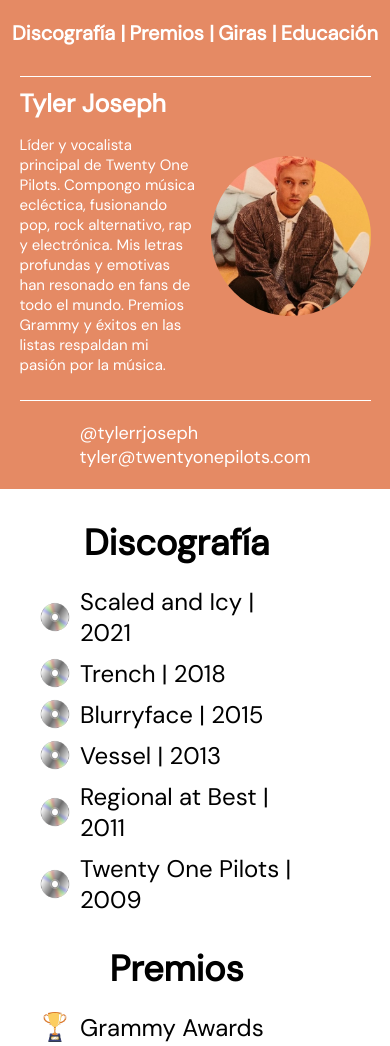
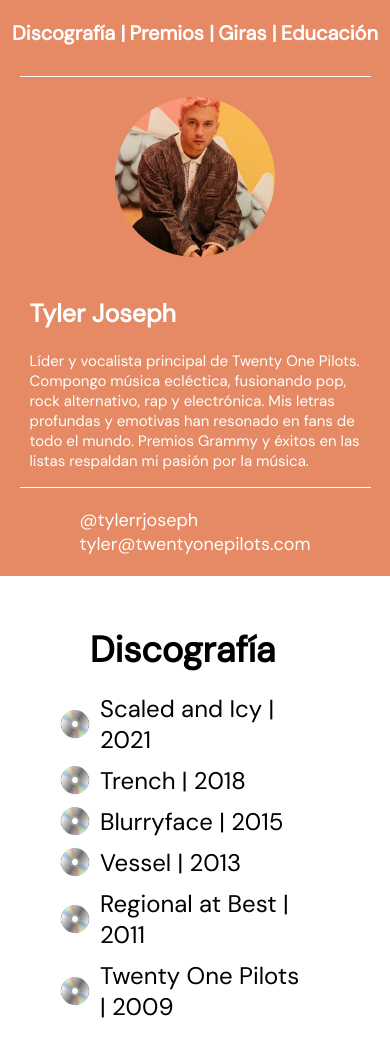
Before and after one commit to ocram32/twentyonepilots, a plain HTML site: page cv/index.html in a window 390 px wide. Shown: the top 1046 px of the page. Drawn offline with Linux system fonts and the light colour scheme.

Commit message:
Correciones responsive

```diff
--- a/cv/css.css
+++ b/cv/css.css
@@ -1,6 +1,24 @@
 @import url('https://fonts.googleapis.com/css2?family=DM+Sans&display=swap');
 
 * {font-family: 'DM Sans', sans-serif;}
+
+.row {
+  flex-direction: row;
+  justify-content: space-between;
+  align-items: center;
+  max-width: 800px;
+  width: 90%;
+  height: 300px;
+}
+
+/* Create two equal columns that floats next to each other */
+.column {
+  box-sizing: border-box;
+  float: left;
+  width: 50%;
+  padding: 10px;
+  height: 150px; /* Should be removed. Only for demonstration */
+}
 
 body {
   margin: 0px;
@@ -28,13 +46,18 @@
 }
 
 #nombre{
-  margin: 0px;
+  margin-top: 50px;
   font-size: 50px;
+}
+
+#separador2 {
+  margin-top: 100px;
 }
 
 #ocupacion{
   font-size: 20px;
   font-weight: 100;
+  margin-bottom: 10px;
 }
 .seccion1 {
     background-color: #E58A64;
@@ -43,6 +66,7 @@
     flex-direction: column;
     align-items: center;
     color: white;
+    flex-wrap: wrap;
   }
 
   .container {
@@ -57,6 +81,12 @@
   .info {
     width: 50%;
   }
+
+  .image{
+    text-align: center;
+    padding-top: 100px;
+  }
+
 
   .image img {
     border-radius: 50%;
@@ -90,6 +120,7 @@
   }
 
   .two-columns {
+    padding: 20px;
     display: flex;
     flex-direction: row;
     justify-content: space-between;
@@ -177,7 +208,16 @@
   }
 
 /** Responsive **/
-  @media only screen and (max-width: 600px) {
+  @media only screen and (max-width: 850px) {
+
+    .image {
+      padding-top: 0px;
+    }
+
+    .column {
+      width: 100%;
+  }
+
     .two-columns{
       flex-wrap: wrap;
     }
--- a/cv/index.html
+++ b/cv/index.html
@@ -20,20 +20,25 @@
 
     <section class="seccion1">
       <hr id="separador">
-        <div class="container">
-          <div class="info">
-            <h1 id="nombre">Tyler Joseph</h1>
-            <h3 id="ocupacion">Líder y vocalista principal de Twenty One Pilots. Compongo música ecléctica, fusionando pop, rock alternativo, rap y electrónica. Mis letras profundas y emotivas han resonado en fans de todo el mundo. Premios Grammy y éxitos en las listas respaldan mi pasión por la música.</h3>
-          </div>
+
+      <div class="row">
+        <div class="column">
           <div class="image">
             <img id="perfil" src="img/tyler.jpg" alt="Imagen de Tyler Joseph">
           </div>
         </div>
-        <hr>
+        <div class="column">
+          <h1 id="nombre">Tyler Joseph</h1>
+          <h3 id="ocupacion">Líder y vocalista principal de Twenty One Pilots. Compongo música ecléctica, fusionando pop, rock alternativo, rap y electrónica. Mis letras profundas y emotivas han resonado en fans de todo el mundo. Premios Grammy y éxitos en las listas respaldan mi pasión por la música.</h3>
+        </div>
+        </div>
+      </div>
+    </div>
+    <hr id="separador2">
         <div class="infocontacto">
           <a href="https://www.instagram.com/tylerrjoseph/" target="_blank"><p>@tylerrjoseph</p></a>
           <a href="mailto:tyler@twentyonepilots.com" target="_blank"><p>tyler@twentyonepilots.com</p></a>
-        </div>
+      </div>
       </section>
 
 
@@ -94,6 +99,7 @@
           <h2>Hobbies</h2>
           <ul>
             <li><img src="img/basket.png" alt="baloncesto">Baloncesto</li>
+            <br>
           </ul>
         </div>
       </div>
```
